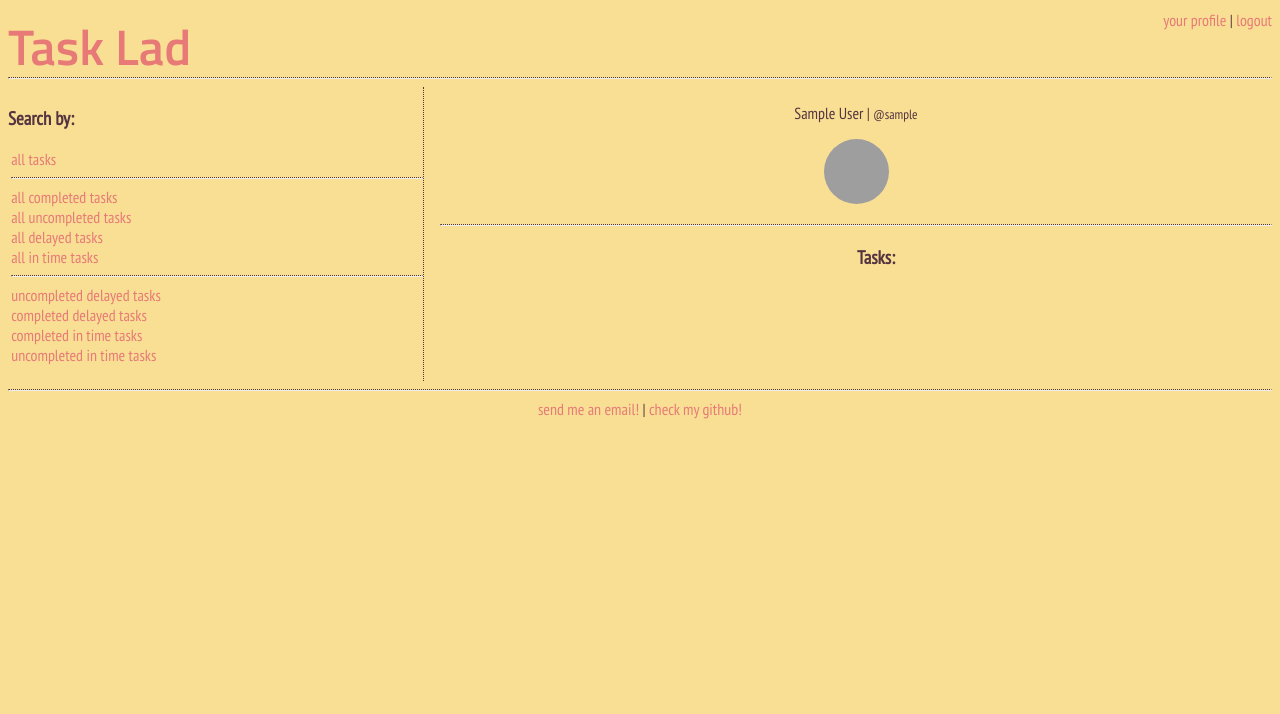
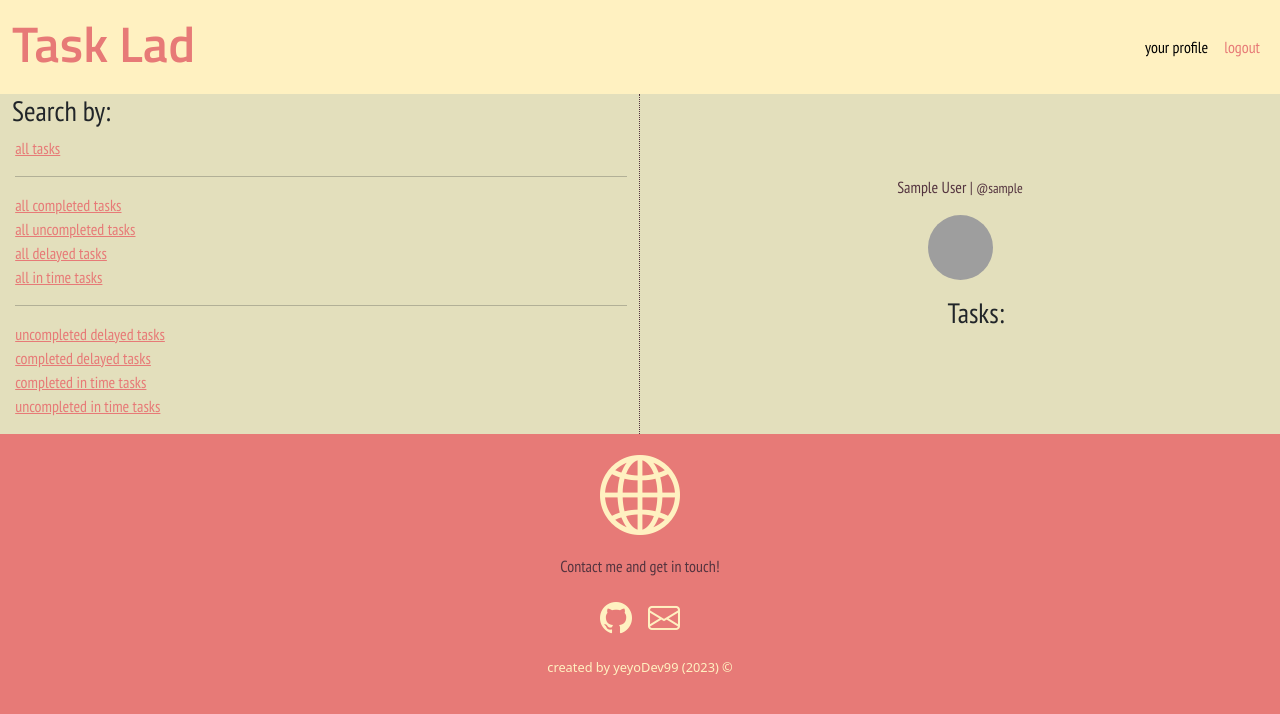
Before and after one commit to YeyoDev99/task_lad, a Django app: page /user_profile/ in a window 1280 px wide. Shown: the top 714 px of the page. Run offline with Django 4.2, Linux system fonts and the light colour scheme; the visitor is signed in with stand-in values (Sample User, id 1); data that the repository does not hold is empty; grey boxes are pictures that could not be loaded.

Commit message:
first test

```diff
--- a/task_lad/static/basic.css
+++ b/task_lad/static/basic.css
@@ -1,25 +1,12 @@
-
 
 html {
-    background-color: #f9df94 ;
+    background-color: #e77a77;
+
 }
-
-
-.log-user {
-    position: relative;
-    float: right;
-    margin-top: 0.1rem;
-    margin-bottom: 0.1rem;
-}
-
 
 #title {
     font-family: 'Titillium Web', sans-serif;
-    display: inline-block;
-    margin-bottom: 0.1rem;
-    margin-top: 0.005rem;
     font-size: 3.125rem;
-    height: 3.125rem;
 
 }
 
@@ -153,7 +140,6 @@ label,input{
 }
 
 .login {
-    width: 15rem;
     margin: 5rem auto;
     border: 0.1rem;
     border-style: solid;
@@ -171,3 +157,74 @@ label,input{
 .datetime {
     color: #e77a77;
 }
+
+.navbar {
+    padding: 2rem;
+}
+
+.navbar-collapse {
+    justify-content: space-between;
+    align-items: center;
+}
+
+.dark-section {
+    background-color: #e77a77;
+}
+
+.dark-section i {
+    color: #fff1c1;
+
+}
+
+.footer-icon {
+    font-size: 5rem;
+}
+
+.social-networks-icons i {
+    margin: 0.5rem;
+    font-size: 2rem;
+
+}
+
+
+.social-networks-icons i:hover {
+    color: #54343f;
+
+}
+
+.copyright {
+    font-size: 0.8rem;
+    color: #fff1c1;
+    margin: 1rem;
+}
+
+
+main {
+    margin: 0;
+    background-color: #e3dfbc;
+    min-height: 20rem;
+}
+
+footer {
+    margin: 0;
+    background-color: #e77a77;
+}
+
+header {
+    background-color: #fff1c1;
+    margin: 0;
+}
+
+.task-feed-container p, .task-feed-container {
+    margin-bottom: 0;
+}
+
+.index {
+    min-height: 20rem;
+}
+
+@media screen and (max-width: 767px) {
+    .navbar-brand {
+        display: none;
+    }
+}
--- a/task_lad/task_page/forms.py
+++ b/task_lad/task_page/forms.py
@@ -1,6 +1,8 @@
 from django.forms import ModelForm
 from django.contrib.auth.forms import UserCreationForm
 from .models import User, Task
+from django.contrib.admin.widgets import AdminSplitDateTime
+
 
 
 class UserRegisterForm(UserCreationForm):
--- a/task_lad/task_page/models.py
+++ b/task_lad/task_page/models.py
@@ -3,7 +3,6 @@ from django.contrib.auth.models import AbstractUser
 import datetime
 from django.contrib import admin
 from django.utils import timezone
-
 
 
 class User(AbstractUser):
--- a/task_lad/task_page/templates/task_page/index.html
+++ b/task_lad/task_page/templates/task_page/index.html
@@ -1,10 +1,10 @@
 {% extends "main.html" %}
 
 {% block content %}
+<div class='index  d-flex flex-column justify-content-center  align-items-center'>
     {% if request.user.is_authenticated %}
         <p>welcome back <span>@{{request.user}}</span>,  lets have a productive day!</p>
         <p>you have {{tasks_number}} task{{ tasks_number|pluralize }} for today: </p>
-        <hr>
         <p style='text-align: center;'><strong><a href=" {% url 'task_page:task_creation' %} "> create a task</a></strong></p>
         {% for task in tasks %}
         <div class='task-feed-container'>
@@ -13,11 +13,12 @@
             <p><a href=" {% url 'task_page:task_completion' task.id %} "> mark as completed </a> |
                 <a href=" {% url 'task_page:task_delete' task.id %} ">delete task</a></p>
         </div>
-        <br>
         {% endfor %}
 
     {% else %}
         {% include "task_page/login_user.html" %}
 
     {% endif %}
+</div>
+
 {% endblock content %}
--- a/task_lad/task_page/templates/task_page/user_profile.html
+++ b/task_lad/task_page/templates/task_page/user_profile.html
@@ -1,23 +1,16 @@
 {% extends "main.html" %}
 
 {% block content %}
-<style>
-    .profile_c {
-        display: grid;
-        grid-template-columns: 1.5fr 3fr;
-        column-gap: 1rem;
-    }
-
-    </style>
 
 
-    <div class='profile_c'>
-        <div class='task-filter'>
+    <div class='profile_c container-fluid'>
+        <div class='row'>
+            <div class='task-filter col-12 col-md-6'>
                 {% include "task_page/task_filter.html" %}
 
             </div>
 
-        <div>
+            <div class='col-12 col-md-6 d-flex flex-column justify-content-center align-content-center'>
                 <div class='user-container'>
                     <p>{{ request.user.name }} | <small>@{{request.user}}</small></p>
                     <p><a href=" {% url 'task_page:update_user' %} "><img class='profile-image-big' src=" {{request.user.avatar.url}} " alt="user avatar"/></a></p>
@@ -27,8 +20,9 @@
                 </div>
 
 
-            <hr>
                 {% include "task_page/task_feed.html" %}
+
+            </div>
 
         </div>
 
--- a/task_lad/templates/footer.html
+++ b/task_lad/templates/footer.html
@@ -1,3 +1,19 @@
-<hr>
-<p class='contact'><a href="mailto:yeyoduglas2004@gmail.com">send me an email!</a> |
-<a target="_blank" href="https://github.com/YeyoDev99" >check my github!</a></p>
+<footer class="dark-section  text-center d-flex flex-column align-items-center justify-content-center">
+    <i class="bi bi-globe2  footer-icon"></i>
+    <p class="footer-text text-center">Contact me and get in touch!
+    </p>
+    <div class="social-networks-icons d-flex flex-wrap align-items-center justify-content-center" >
+
+      <a href="https://github.com/YeyoDev99" target="_blank" rel="noopener noreferrer">
+        <i class="bi bi-github"></i>
+
+      </a>
+      <a href="mailto:yeyoduglas2004@gmail.com" target="_blank" rel="noopener noreferrer">
+        <i class="bi bi-envelope"></i>
+
+      </a>
+    </div>
+    <div class="copyright">
+      created by yeyoDev99 (2023) &#169;
+    </div>
+  </footer>
--- a/task_lad/templates/main.html
+++ b/task_lad/templates/main.html
@@ -14,14 +14,26 @@
     <link rel="preconnect" href="https://fonts.googleapis.com">
     <link rel="preconnect" href="https://fonts.gstatic.com" crossorigin>
     <link href="https://fonts.googleapis.com/css2?family=Titillium+Web:wght@600&display=swap" rel="stylesheet">
+    <link href="https://cdn.jsdelivr.net/npm/bootstrap@5.3.0/dist/css/bootstrap.min.css" rel="stylesheet" integrity="sha384-9ndCyUaIbzAi2FUVXJi0CjmCapSmO7SnpJef0486qhLnuZ2cdeRhO02iuK6FUUVM" crossorigin="anonymous">
+    <link rel="stylesheet" href="https://cdn.jsdelivr.net/npm/bootstrap-icons@1.10.5/font/bootstrap-icons.css">
 </head>
 <body>
-    {% include 'navbar.html' %}
+    <header>
+        {% include 'navbar.html' %}
+    </header>
 
-    {% block content %}
+    <main>
+        {% block content %}
 
-    {% endblock content %}
+        {% endblock content %}
+    </main>
 
-    {% include 'footer.html' %}
+    <footer>
+        {% include 'footer.html' %}
+    </footer>
+
+
+    <script src="https://cdn.jsdelivr.net/npm/bootstrap@5.3.0/dist/js/bootstrap.bundle.min.js" integrity="sha384-geWF76RCwLtnZ8qwWowPQNguL3RmwHVBC9FhGdlKrxdiJJigb/j/68SIy3Te4Bkz" crossorigin="anonymous"></script>
+
 </body>
 </html>
--- a/task_lad/templates/navbar.html
+++ b/task_lad/templates/navbar.html
@@ -1,6 +1,20 @@
-<h1 id="title"><a href=" {% url 'task_page:index' %}">Task Lad</a></h1>
-{% if request.user.is_authenticated %}
-    <p class='log-user'><a  class='profile' href=" {% url 'task_page:user_profile' %} ">your profile</a> | <a href=" {% url 'task_page:logout' %} ">logout</a></p>
-
-{% endif %}
-<hr>
+<nav class="navbar navbar-expand-md navbar-light sticky-top">
+    <div class="container-fluid">
+      <button class="navbar-toggler" type="button" data-bs-toggle="collapse" data-bs-target="#navbar-toggler" aria-controls="navbarTogglerDemo01" aria-expanded="false" aria-label="Toggle navigation">
+        <span class="navbar-toggler-icon"></span>
+      </button>
+      <div class="collapse navbar-collapse" id="navbar-toggler">
+        <a class="navbar-brand" href="{% url 'task_page:index' %}"><h1 id="title">Task Lad</h1></a>
+        <ul class="navbar-nav d-flex justify-content-center align-items-center">
+            {% if request.user.is_authenticated %}
+                <li class="nav-item">
+                    <a class="nav-link active" aria-current="page" href="{% url 'task_page:user_profile' %}">your profile</a>
+                </li>
+                <li class="nav-item">
+                    <a class="nav-link" href=" {% url 'task_page:logout' %} ">logout</a>
+                </li>
+          {% endif %}
+        </ul>
+      </div>
+    </div>
+  </nav>
```
Lines whose indentation alone changed are shown as unchanged.
